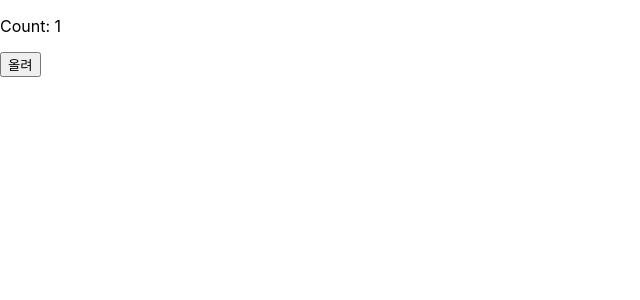
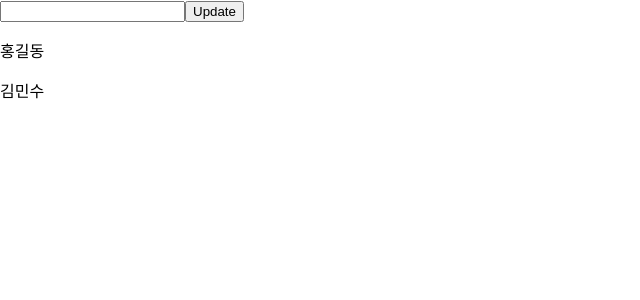
Before and after one commit to gusdn3477/react-study, a React (Create React App) app: page / in a window 1280 px wide. Shown: the top 300 px of the page, without its empty margins (0-640 px from the left). Built offline with nearby package versions, Linux system fonts and the light colour scheme.

Commit message:
practice useState Hooks

```diff
--- a/src/App.js
+++ b/src/App.js
@@ -3,28 +3,57 @@
 import UseInput from "./UseInput";
 import React, { useState, useRef, useEffect } from "react";
 
+const heavyWork = () =>{
+  console.log("엄청 무거운 작업!!!");
+  return ['홍길동', '김민수'];
+}
 
 function App() {
 
-  const [count, setCount] = useState(1);
-  // const [renderCount, setRenderCount] = useState(1);
-  const renderCount = useRef(1);
+  // 무거운 작업 시 콜백함수를 사용하면 lazy하게 가져와서 효율적이다.
+  const [names, setNames] = useState(() => heavyWork());
+  const [input, setInput] = useState('');
 
-  useEffect(() => {
-    renderCount.current = renderCount.current + 1;
-    console.log('렌더링 수: ', renderCount.current);
-  })
+  const handleInputChange = e => {
+    setInput(e.target.value);
+  }
+
+  // 화살표 함수의 경우 중괄호가 있는 경우 return문을 작성해 주어야 한다.
+  const handleUpload = () => {
+    setNames(prev =>
+      {
+        console.log('이전 state: ', prev);
+        return [input, ...prev]
+      }
+    );
+  }
+
+  return (
+    <div>
+      <input type="text" value={input} onChange={handleInputChange}/>
+      <button onClick={handleUpload}>Update</button>
+      {names.map((name, idx) => <p key={idx}>{name}</p>)}
+    </div>
+  )
+  // const [count, setCount] = useState(1);
+  // // const [renderCount, setRenderCount] = useState(1);
+  // const renderCount = useRef(1);
+
+  // useEffect(() => {
+  //   renderCount.current = renderCount.current + 1;
+  //   console.log('렌더링 수: ', renderCount.current);
+  // })
   // useEffect(() => {
   //   console.log("렌더링!");
   //   setRenderCount(renderCount + 1);
   // }, [count])
 
-  return (
-    <div>
-      <p>Count: {count}</p>
-      <button onClick={() => setCount(count + 1)}>올려</button>
-    </div>
-  )
+  // return (
+  //   <div>
+  //     <p>Count: {count}</p>
+  //     <button onClick={() => setCount(count + 1)}>올려</button>
+  //   </div>
+  // )
   // const [renderer, setRenderer] = useState(0);
   // const countRef = useRef(0);
   // let countVar = 0;
```
